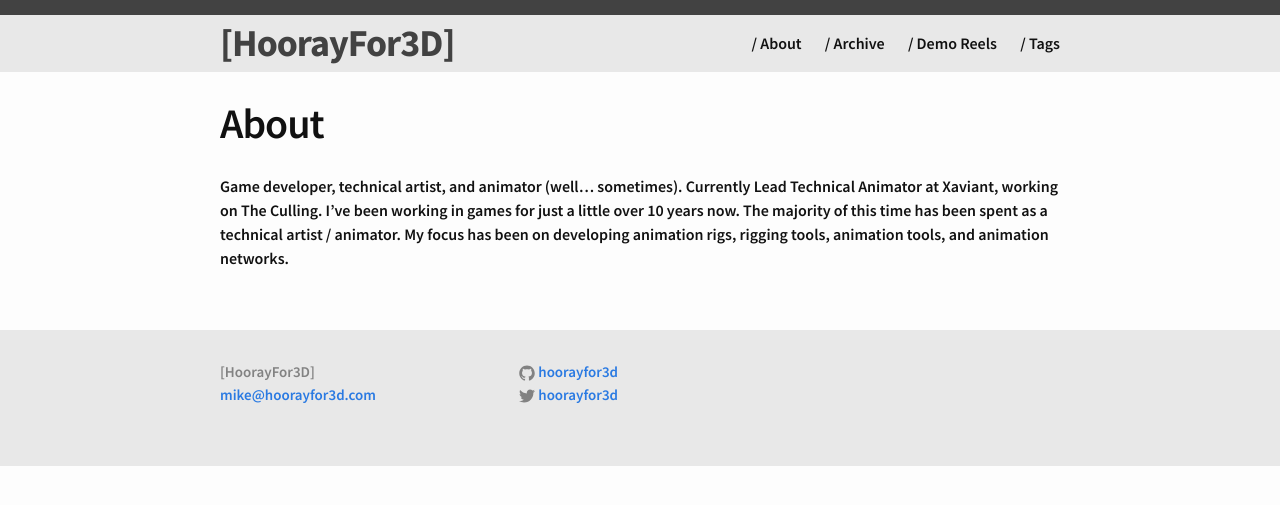
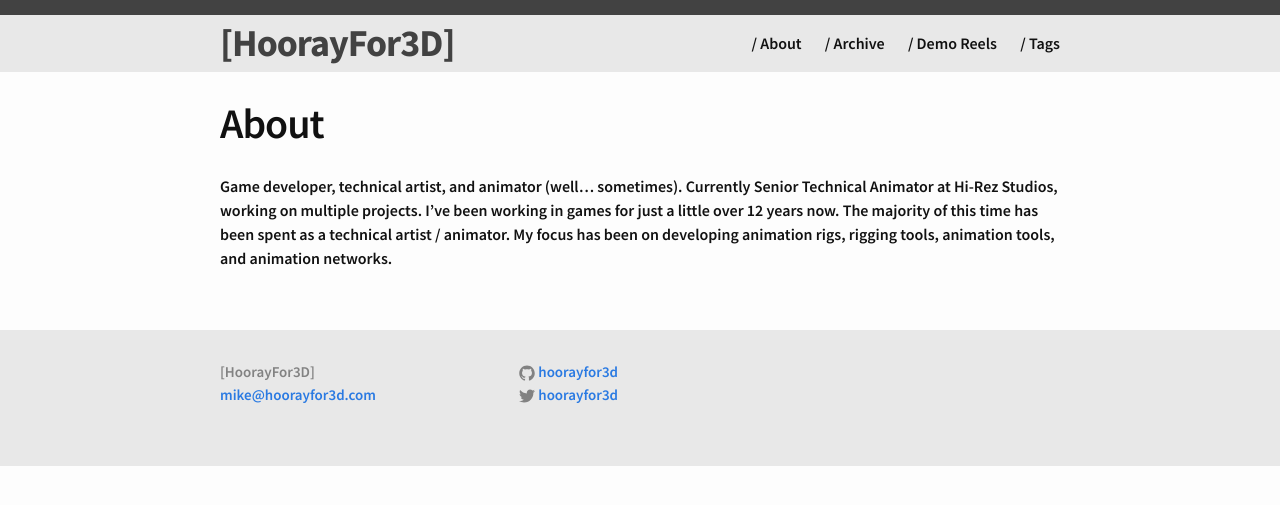
Before and after one commit to hoorayfor3d/hoorayfor3d.github.io, a Jekyll site: the page built from about.md, in a window 1280 px wide. Shown: the top 505 px of the page. Built offline with Jekyll 4.4.1, drawn with Linux system fonts in a browser that asks for light colours.

Commit message:
Update with current job

```diff
--- a/about.md
+++ b/about.md
@@ -4,4 +4,4 @@ title: About
 permalink: /about/
 ---
 
-Game developer, technical artist, and animator (well... sometimes). Currently Lead Technical Animator at Xaviant, working on The Culling. I've been working in games for just a little over 10 years now. The majority of this time has been spent as a technical artist / animator. My focus has been on developing animation rigs, rigging tools, animation tools, and animation networks.
+Game developer, technical artist, and animator (well... sometimes). Currently Senior Technical Animator at Hi-Rez Studios, working on multiple projects. I've been working in games for just a little over 12 years now. The majority of this time has been spent as a technical artist / animator. My focus has been on developing animation rigs, rigging tools, animation tools, and animation networks.
```
